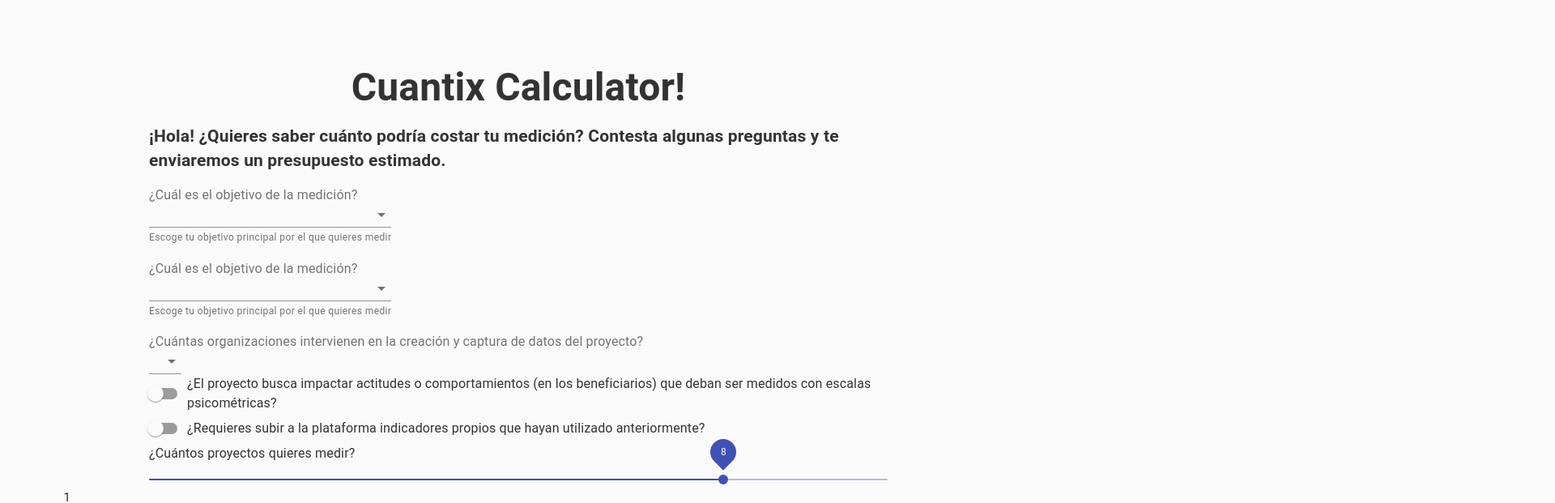
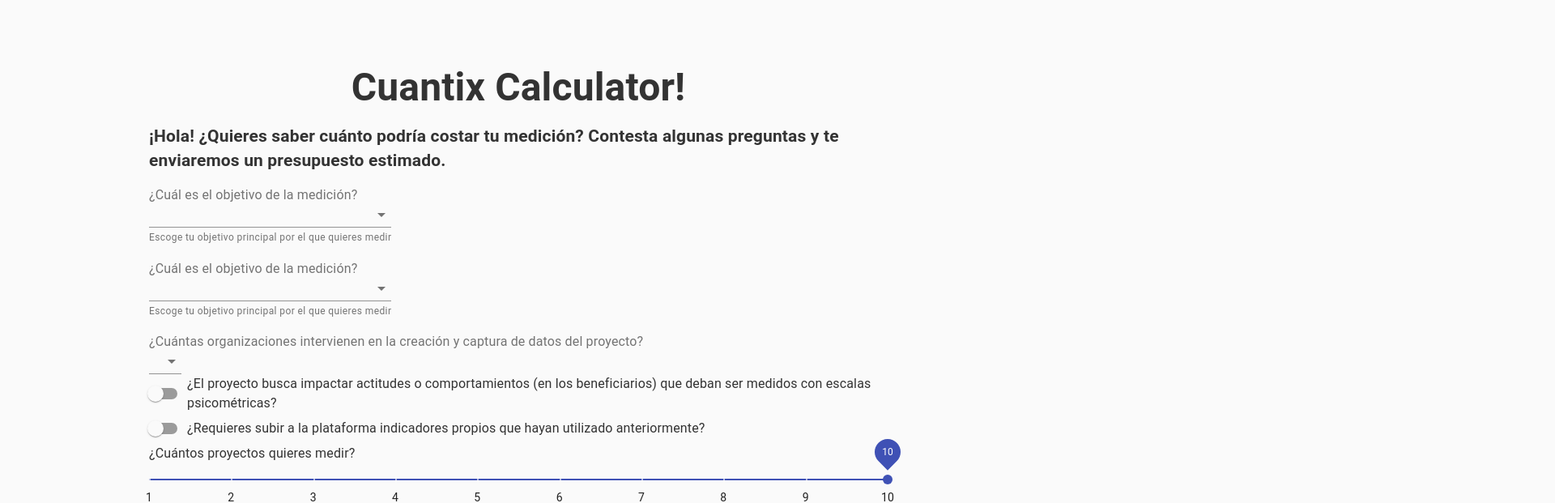
Before and after one commit to fontcuberta/calculator, a Next.js app: page / in a window 1280 px wide. Shown: the top 621 px of the page at 81% size, 1920 px wide, since content can reach past the window. Built offline with nearby package versions, Linux system fonts and the light colour scheme.

Commit message:
Fix labels, fix steps

```diff
--- a/pages/index.js
+++ b/pages/index.js
@@ -16,24 +16,10 @@
   const [ifPsychometrics, setIfPsychometrics] = useState(false)
   const [ifOwnIndicators, setIfOwnIndicators] = useState(false)
 
-  const marks = [
-    {
-      value: 0,
-      label: '1',
-    },
-    {
-      value: 20,
-      label: '2',
-    },
-    {
-      value: 37,
-      label: '3',
-    },
-    {
-      value: 100,
-      label: '4',
-    },
-  ];
+  const marks = new Array(10)
+    .fill(0)
+    .map((_, i) => i + 1)
+    .map(i => ({ value: i, label: i.toString() }))
 
   const handleSubmit = (event) => {
     event.preventDefault();
@@ -166,8 +152,8 @@
               ¿Cuántos proyectos quieres medir?
             </Typography>
             <Slider
-              defaultValue={8}
-              step={10}
+              defaultValue={10}
+              step={1}
               min={1}
               max={10}
               marks={marks}
```
Also changed, not shown: 1 other file (tests, documents, lock files or other folders).
